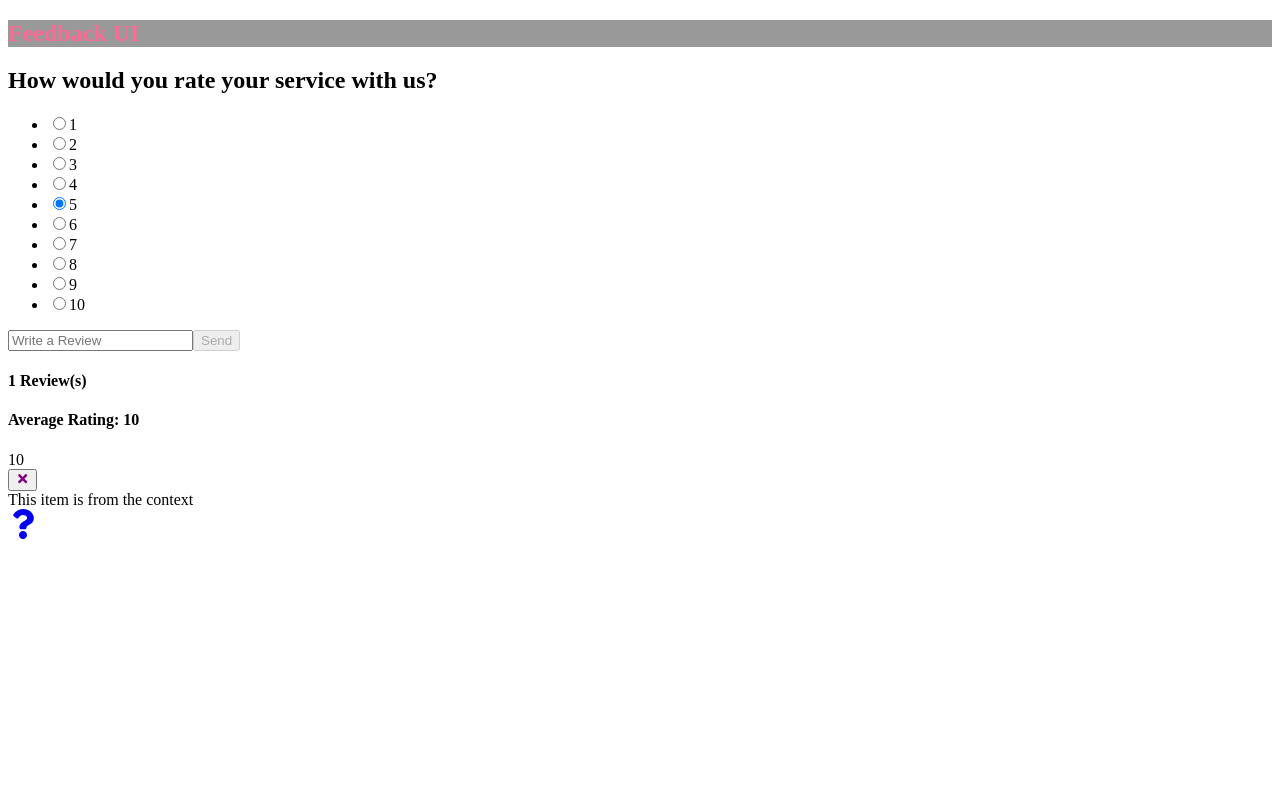
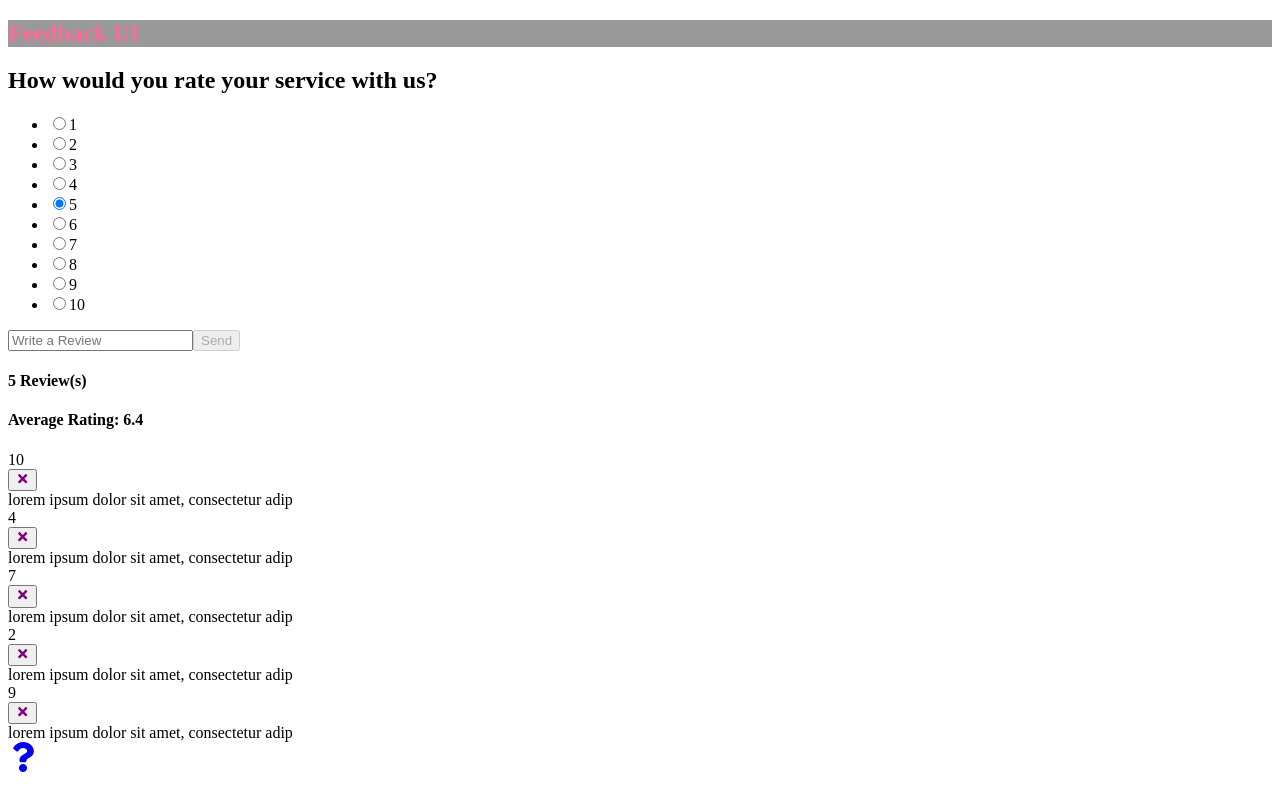
Before and after one commit to enochmk/react-feedback-ui-app, a React (Create React App) app: page / in a window 1280 px wide. Built offline with nearby package versions, Linux system fonts and the light colour scheme; the HTML template or start-up script is replaced by a standard one.

Commit message:
Moving the feedback functions into feedback context

```diff
--- a/src/App.jsx
+++ b/src/App.jsx
@@ -1,31 +1,14 @@
-import { nanoid } from 'nanoid';
-import { useState } from 'react';
 import { BrowserRouter as Router, Route, Routes } from 'react-router-dom';
-
+import PostPage from './pages/Post';
+import AboutPage from './pages/About';
 import Header from './components/Header';
 import FeedbackList from './components/FeedbackList';
 import FeedbackStats from './components/FeedbackStats';
 import FeedbackForm from './components/FeedbackForm';
-import FeedbackData from './data/FeedbackData';
-import AboutPage from './pages/About';
-import PostPage from './pages/Post';
 import AboutIconLink from './components/AboutIconLink';
 import { FeedbackProvider } from './context/FeedbackContext';
 
 const App = () => {
-	const [feedbackData, setFeedbackData] = useState(FeedbackData);
-
-	const deleteFeedback = (id) => {
-		if (window.confirm('Are you sure you want to delete?')) {
-			setFeedbackData(feedbackData.filter((item) => item.id !== id));
-		}
-	};
-
-	const addFeedback = (newFeedback) => {
-		newFeedback.id = nanoid();
-		setFeedbackData([newFeedback, ...feedbackData]);
-	};
-
 	return (
 		<FeedbackProvider>
 			<Router>
@@ -36,9 +19,9 @@ const App = () => {
 							path='/'
 							element={
 								<>
-									<FeedbackForm handleAdd={addFeedback} />
+									<FeedbackForm />
 									<FeedbackStats />
-									<FeedbackList handleDelete={deleteFeedback} />
+									<FeedbackList />
 								</>
 							}
 						></Route>
--- a/src/components/FeedbackForm.jsx
+++ b/src/components/FeedbackForm.jsx
@@ -1,13 +1,16 @@
-import { useState } from 'react';
+import { useState, useContext } from 'react';
 import Card from './shared/Card';
 import Button from './Button';
 import RatingSelect from './RatingSelect';
+import FeedbackContext from '../context/FeedbackContext';
 
-const FeedbackForm = ({ handleAdd }) => {
+const FeedbackForm = () => {
 	const [text, setText] = useState('');
 	const [btnDisabled, setBtnDisabled] = useState(true);
 	const [rating, setRating] = useState(10);
 	const [message, setMessage] = useState('');
+
+	const { addFeedback } = useContext(FeedbackContext);
 
 	const handleTextChange = (e) => {
 		if (text === '') {
@@ -33,7 +36,7 @@ const FeedbackForm = ({ handleAdd }) => {
 				rating,
 			};
 
-			handleAdd(newFeedback);
+			addFeedback(newFeedback);
 			setText('');
 		}
 	};
--- a/src/components/FeedbackItem.jsx
+++ b/src/components/FeedbackItem.jsx
@@ -1,12 +1,15 @@
-import PropTypes from 'prop-types';
+import { useContext } from 'react';
 import { FaTimes } from 'react-icons/fa';
 import Card from './shared/Card';
+import FeedbackContext from '../context/FeedbackContext';
 
-const FeedbackItem = ({ data, handleDelete }) => {
+const FeedbackItem = ({ data }) => {
+	const { deleteFeedback } = useContext(FeedbackContext);
+
 	return (
 		<Card reverse={false}>
 			<div className='num-display'>{data.rating}</div>
-			<button onClick={() => handleDelete(data.id)} className='close'>
+			<button onClick={() => deleteFeedback(data.id)} className='close'>
 				<FaTimes color='purple' />
 			</button>
 			<div className='text-display'>{data.text}</div>
@@ -14,14 +17,4 @@ const FeedbackItem = ({ data, handleDelete }) => {
 	);
 };
 
-FeedbackItem.propTypes = {
-	data: PropTypes.objectOf(
-		PropTypes.shape({
-			id: PropTypes.number,
-			rating: PropTypes.number.isRequired,
-			text: PropTypes.string.isRequired,
-		})
-	),
-};
-
 export default FeedbackItem;
--- a/src/components/FeedbackList.jsx
+++ b/src/components/FeedbackList.jsx
@@ -3,7 +3,7 @@ import { motion, AnimatePresence } from 'framer-motion';
 import FeedbackItem from './FeedbackItem';
 import FeedbackContext from '../context/FeedbackContext';
 
-const FeedbackList = ({ handleDelete }) => {
+const FeedbackList = () => {
 	const { feedback } = useContext(FeedbackContext);
 	if (!feedback || !feedback.length) {
 		return <p>No Feedback Yet</p>;
@@ -20,11 +20,7 @@ const FeedbackList = ({ handleDelete }) => {
 							animate={{ opacity: 1 }}
 							exit={{ opacity: 0 }}
 						>
-							<FeedbackItem
-								key={item.id}
-								data={item}
-								handleDelete={handleDelete}
-							/>
+							<FeedbackItem key={item.id} data={item} />
 						</motion.div>
 					);
 				})}
--- a/src/context/FeedbackContext.jsx
+++ b/src/context/FeedbackContext.jsx
@@ -1,18 +1,28 @@
+import { nanoid } from 'nanoid';
 import { createContext, useState } from 'react';
+import feedbackItems from '../data/FeedbackData';
 
 const FeedbackContext = createContext();
-const items = [
-	{
-		id: 1,
-		text: 'This item is from the context',
-		rating: 10,
-	},
-];
 
 export const FeedbackProvider = ({ children }) => {
-	const [feedback, setFeedback] = useState(items);
+	const [feedback, setFeedback] = useState(feedbackItems);
+
+	const addFeedback = (newFeedback) => {
+		newFeedback.id = nanoid();
+		setFeedback([newFeedback, ...feedback]);
+	};
+
+	const deleteFeedback = (id) => {
+		if (window.confirm('Are you sure you want to delete?')) {
+			setFeedback(feedback.filter((item) => item.id !== id));
+		}
+	};
+
+	// Prodiver
 	const provider = {
 		feedback,
+		addFeedback,
+		deleteFeedback,
 	};
 
 	return (
```
